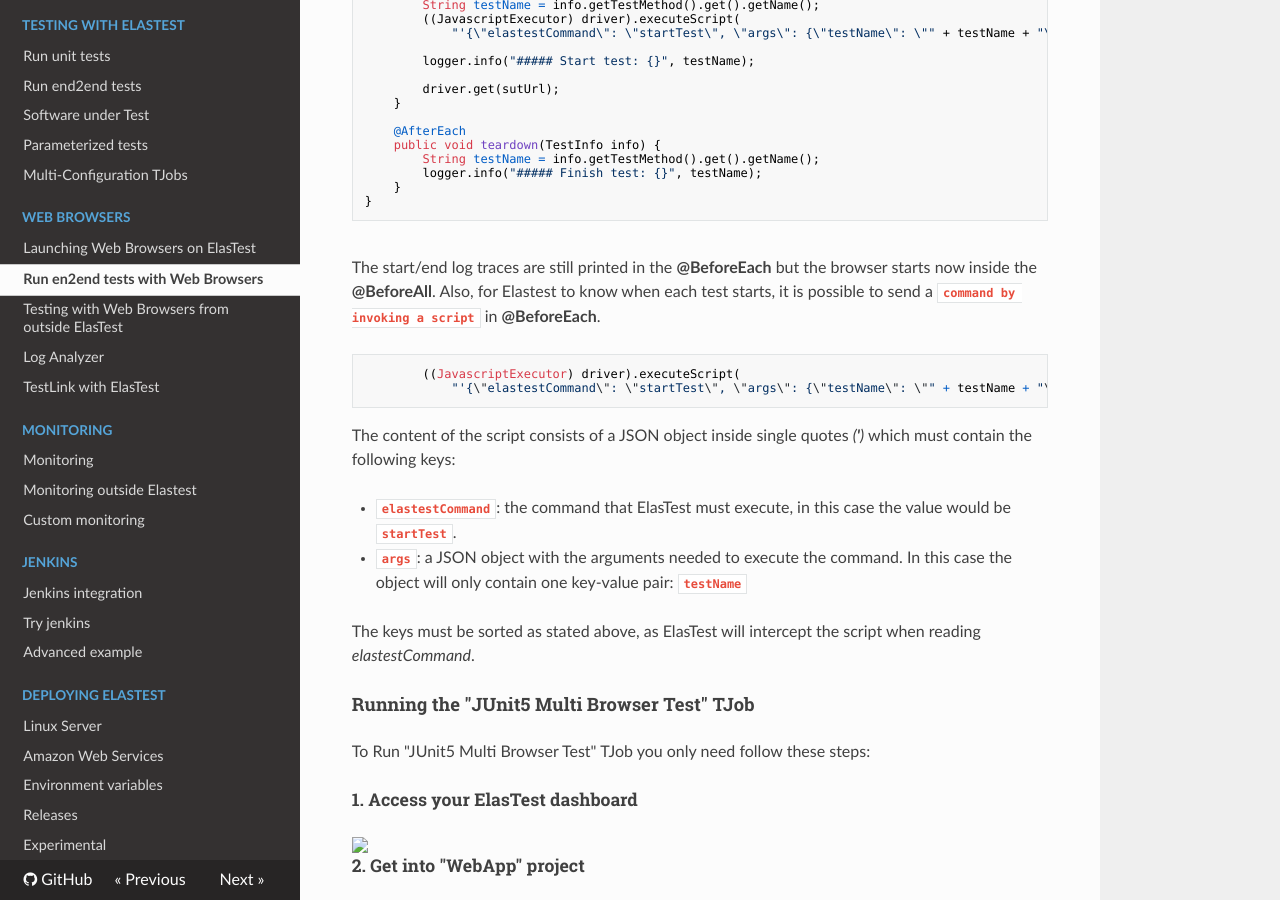
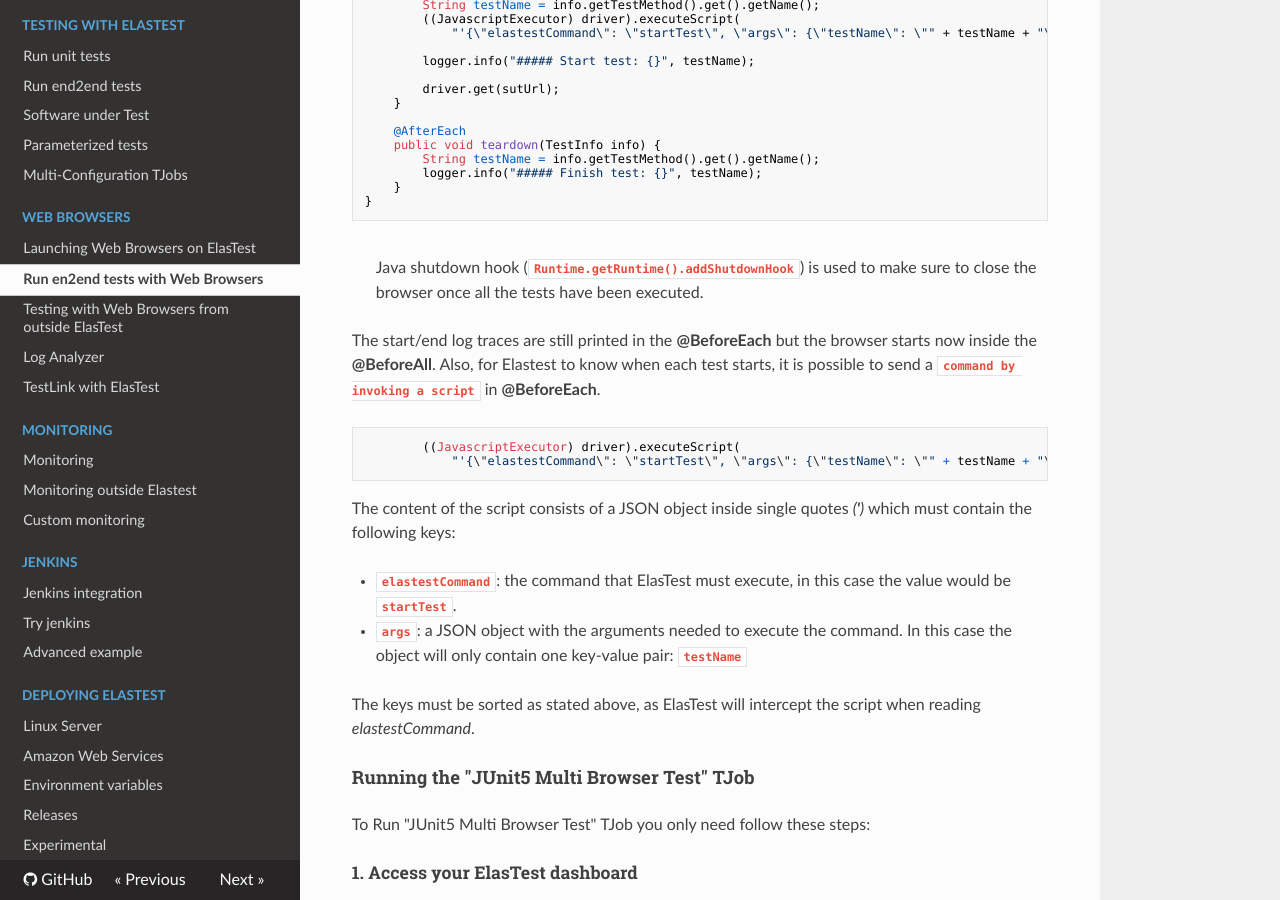
Before and after one commit to elastest/elastest.io-docs, an MkDocs documentation site: the page built from docs/web-browsers/e2e-browser.md, in a window 1280 px wide and 900 px high, scrolled down 5248 px. Built offline with MkDocs 1.6.1, drawn with Linux system fonts in a browser that asks for light colours; nearby versions of some CDN libraries; old or Windows-style settings are respelled for this version of MkDocs.

```diff
--- a/docs/web-browsers/e2e-browser.md
+++ b/docs/web-browsers/e2e-browser.md
@@ -339,6 +339,8 @@ public class ElastestBaseTest {
 </pre>
 </div>
 
+>   Java shutdown hook (**`Runtime.getRuntime().addShutdownHook`**) is used to make sure to close the browser once all the tests have been executed.
+
 The start/end log traces are still printed in the **@BeforeEach** but the browser starts now inside the **@BeforeAll**. Also, for Elastest to know when each test starts, it is possible to send a **`command by invoking a script`** in **@BeforeEach**.
 
             ((JavascriptExecutor) driver).executeScript(
@@ -1626,6 +1628,8 @@ public class ElastestBaseTest {
 </pre>
 </div>
 
+>   As you can see in the code, the @Before and @After hooks are declared in the test, but make use of the implementation of ElastestBaseTest. This is because Cucumber does not allow to extend classes that define hooks or step definition.
+
 <div class="row">
 <h5 class="small-subtitle">WebAppTestsRunner class</h5>
 <pre>
@@ -1808,7 +1812,6 @@ public class WebAppTestDefinition extends ElastestBaseTest {
 
 }
 </code>
-
 </pre>
 </div>
 
@@ -1908,6 +1911,8 @@ public class ElastestBaseTest {
 </pre>
 </div>
 
+>   As you can see in the code, the @Before and @After hooks are declared in the test, but make use of the implementation of ElastestBaseTest. This is because Cucumber does not allow to extend classes that define hooks or step definition.
+
 <div class="row">
 <h5 class="small-subtitle">WebAppTestRunner class</h5>
 <pre>
@@ -2191,9 +2196,10 @@ public class ElastestBaseTest {
     }
 }
 </code>
-
-</pre>
-</div>
+</pre>
+</div>
+
+>   As you can see in the code, the @Before and @After hooks are declared in the test, but make use of the implementation of ElastestBaseTest. This is because Cucumber does not allow to extend classes that define hooks or step definition.
 
 <h5 class="small-subtitle">TJob Configuration</h5>
 
@@ -2370,6 +2376,7 @@ public class WebAppTest extends ElastestBaseTest {
 </pre>
 </div>
 
+>   As you can see in the code, the @Before and @After hooks are declared in the test, but make use of the implementation of ElastestBaseTest. This is because Cucumber does not allow to extend classes that define hooks or step definition.
 
 <div class="row">
 <h5 class="small-subtitle">ElastestBaseTest class</h5>
```
